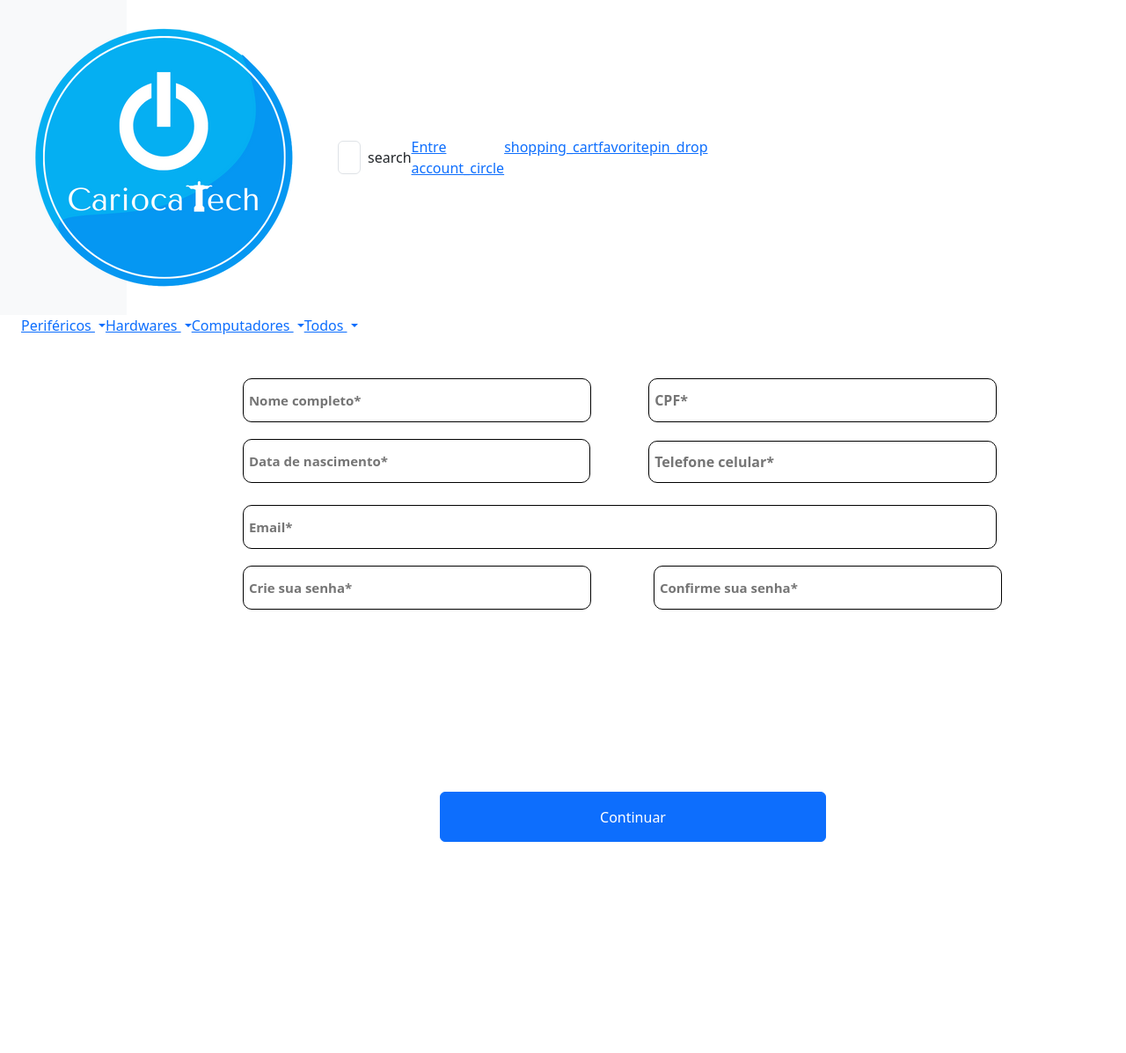
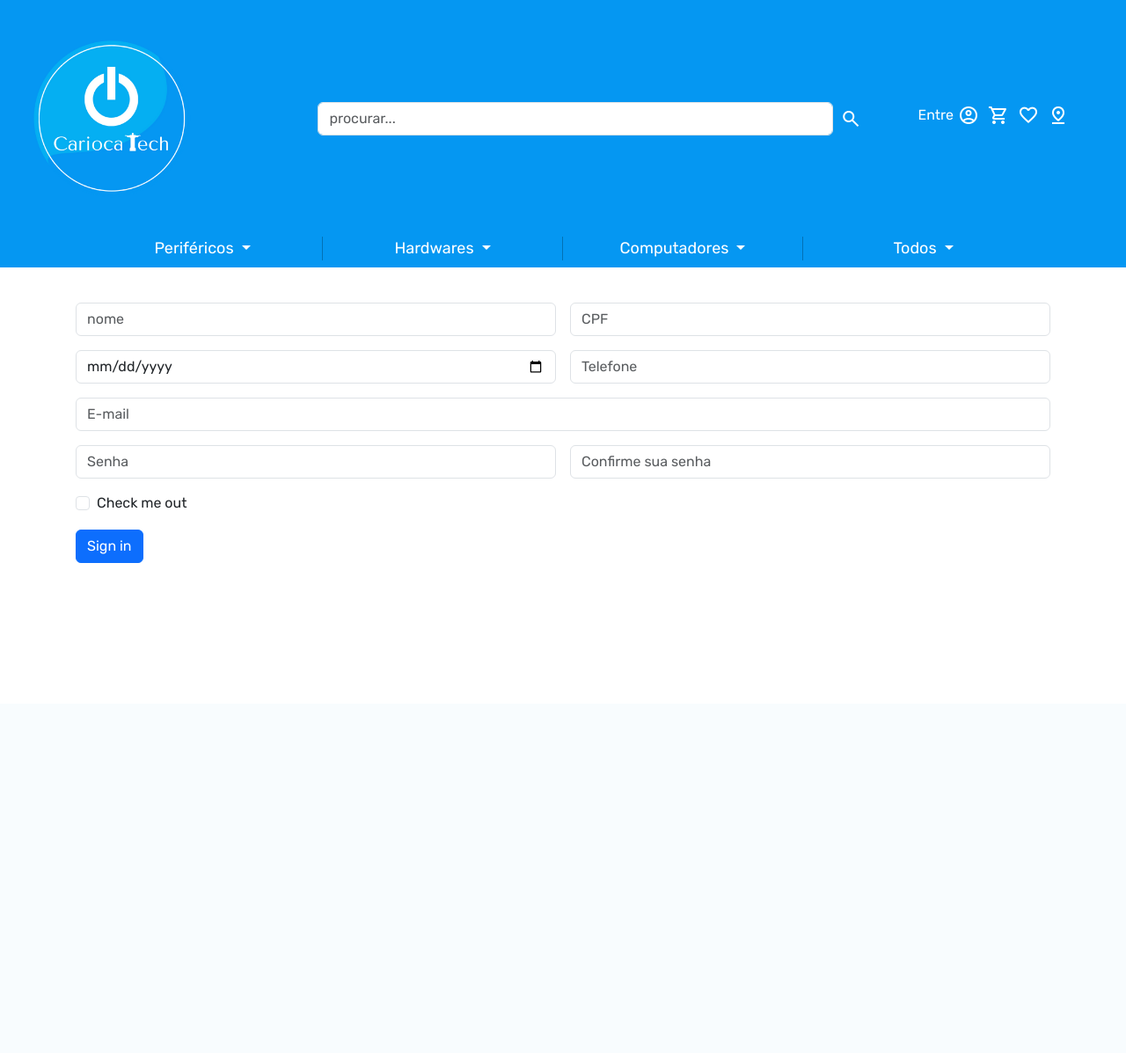
Before and after one commit to lucasdantassenac/Site-Dinamico, a PHP site: page /register.php in a window 1280 px wide. Shown: the top 1197 px of the page at 88% size. After the commit the page ends 640 px from the top, so only its background shows below. Run offline with PHP 8.4, Linux system fonts and the light colour scheme.

Commit message:
consertei pagina de cadastro

```diff
--- a/home.php
+++ b/home.php
@@ -22,7 +22,7 @@
     <link rel="stylesheet" href="./css/header.css">
 
   </head>
-  <body style='background-color:#0597F2'>
+  <body>
     <?php include './includes/header.php';?>
     <section>
 
--- a/register.php
+++ b/register.php
@@ -5,44 +5,59 @@
     <meta http-equiv="X-UA-Compatible" content="IE=edge">
     <meta name="viewport" content="width=device-width, initial-scale=1.0">
     <title> Cadastro </title>
-    <link rel="stylesheet" href="./css/cadastro.css">
+    <!--icons-->
+    <link rel="stylesheet" href="https://fonts.googleapis.com/css2?family=Material+Symbols+Outlined:opsz,wght,FILL,GRAD@20..48,100..700,0..1,-50..200" />
+    <link rel="stylesheet" href="https://fonts.googleapis.com/css2?family=Material+Symbols+Outlined:opsz,wght,FILL,GRAD@20..48,100..700,0..1,-50..200" />
+    <link rel="stylesheet" href="https://fonts.googleapis.com/css2?family=Material+Symbols+Outlined:opsz,wght,FILL,GRAD@20..48,100..700,0..1,-50..200" />
+    <link rel="stylesheet" href="https://fonts.googleapis.com/css2?family=Material+Symbols+Outlined:opsz,wght,FILL,GRAD@20..48,100..700,0..1,-50..200" />
+    <link rel="stylesheet" href="https://fonts.googleapis.com/css2?family=Material+Symbols+Outlined:opsz,wght,FILL,GRAD@20..48,100..700,0..1,-50..200" />
+
+    <!--boostrpap-->
     <link href="https://cdn.jsdelivr.net/npm/bootstrap@5.3.0-alpha1/dist/css/bootstrap.min.css" rel="stylesheet" integrity="sha384-GLhlTQ8iRABdZLl6O3oVMWSktQOp6b7In1Zl3/Jr59b6EGGoI1aFkw7cmDA6j6gD" crossorigin="anonymous">
+
+    <!--custom css-->
+    <!-- <link rel="stylesheet" href="./css/cadastro.css"> -->
+    <link rel="stylesheet" href="./css/global.css">
+    <link rel="stylesheet" href="./css/header.css">
 </head>
-<body>
+<body class=''>
   <?php include './includes/header.php';?>
-    <form class="row g-3">
+  <section class='d-flex flex-column align-items-center'>
+    <form class="row g-3 m-4 container">
       <div class="col-md-6">
-          <label for="nome" class="form-label"></label>
-          <input class=" nome " type="nome" class="form-control" id="nome" placeholder=" Nome completo*">
+        <input type="text" class="form-control" id="nome_field" placeholder='nome'>
       </div>
       <div class="col-md-6">
-          <label for="cpf" class="form-label"></label>
-          <input class="cpf" type="password" class="form-control" id="cpf" placeholder=" CPF*">
+        <input type="number" class="form-control" id="cpf_field" placeholder='CPF'>
+      </div>
+      <div class="col-md-6">
+        <input type="date" class="form-control" id="inputAddress" placeholder="Data de nascimento">
+      </div>
+      <div class="col-md-6">
+        <input type="text" class="form-control" id="telefone_field" placeholder="Telefone">
       </div>
       <div class="col-12">
-          <label for="data" class="form-label"></label>
-          <input class="data" type="text" class="form-control" id="data" placeholder=" Data de nascimento*">
+        <input type="email" class="form-control" id="email_field" placeholder='E-mail'>
+      </div>
+      <div class="col-md-6">
+        <input type="password" class="form-control" id="senha_field" placeholder='Senha'>
+      </div>
+      <div class="col-md-6">
+        <input type="password" class="form-control" id="confirmar_senha_field" placeholder='Confirme sua senha'>
       </div>
       <div class="col-12">
-          <label for="telefone" class="form-label"></label>
-          <input class="tel" type="tel" class="form-control" id="telefone" placeholder=" Telefone celular*">
+        <div class="form-check">
+          <input class="form-check-input" type="checkbox" id="gridCheck">
+          <label class="form-check-label" for="gridCheck">
+            Check me out
+          </label>
         </div>
-        <div class="col-md-6">
-          <label for="mail" class="form-label"></label>
-          <input class="mail" type="mail" class="form-control" id="mail" placeholder=" Email*">
-        </div>
-        <div class="col-md-6">
-          <label for="Senha" class="form-label"></label>
-          <input class="criesenha" type="senha" class="form-control" id="senha" placeholder=" Crie sua senha*">
-        </div>
-        <div class="col-md-6">
-          <label for="ConfirmeSenha" class="form-label"></label>
-          <input class="confirmesenha" type="confirmesenha" class="form-control" id="confirmesenha" placeholder=" Confirme sua senha*">
       </div>
       <div class="col-12">
-          <button type="submit" class="btn btn-primary" id="continuar">Continuar</button>
+        <button type="submit" class="btn btn-primary">Sign in</button>
       </div>
     </form>
+  </section>
   <script src="https://cdn.jsdelivr.net/npm/bootstrap@5.3.0-alpha1/dist/js/bootstrap.bundle.min.js" integrity="sha384-w76AqPfDkMBDXo30jS1Sgez6pr3x5MlQ1ZAGC+nuZB+EYdgRZgiwxhTBTkF7CXvN" crossorigin="anonymous"></script>
     </body>
 </html>
```
Lines whose indentation alone changed are shown as unchanged.
